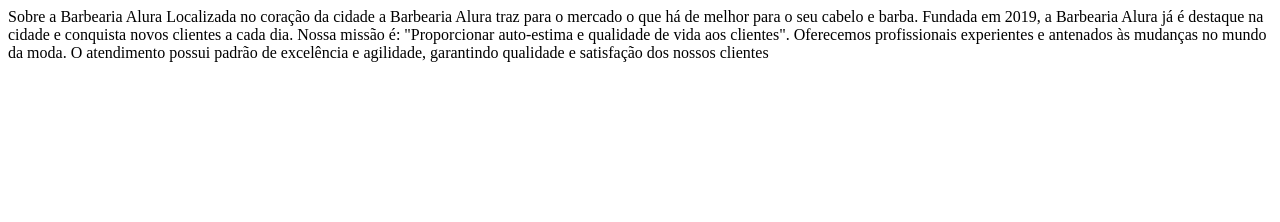
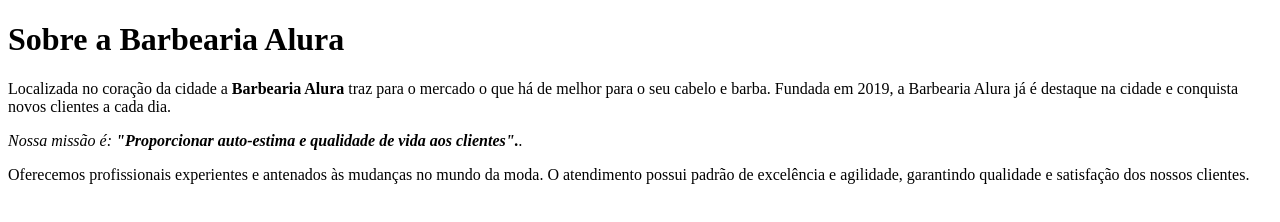
Before and after one commit to l4n4m4c4n/primeiro-repositorio, a plain HTML site: page index.html in a window 1280 px wide. Drawn offline with Linux system fonts and the light colour scheme.

Commit message:
texto da  barbaria

```diff
--- a/index.html
+++ b/index.html
@@ -1,9 +1,11 @@
-<html>
- Sobre a Barbearia Alura
+<!DOCTYPE html>
+<h1> Sobre a Barbearia Alura </h1>
 
-Localizada no coração da cidade a Barbearia Alura traz para o mercado o que há de melhor para o seu cabelo e barba. Fundada em 2019, a Barbearia Alura já é destaque na cidade e conquista novos clientes a cada dia.
+<p>Localizada no coração da cidade a <strong>Barbearia Alura</strong> traz para o mercado o que há de melhor para o seu
+cabelo e barba. Fundada em 2019, a Barbearia Alura já é destaque na cidade e conquista novos clientes a cada dia.</p>
 
-Nossa missão é: "Proporcionar auto-estima e qualidade de vida aos clientes".
+<p><em>Nossa missão é:<strong> "Proporcionar auto-estima e qualidade de vida aos clientes".</strong>.</em></p>
 
-Oferecemos profissionais experientes e antenados às mudanças no mundo da moda. O atendimento possui padrão de excelência e agilidade, garantindo qualidade e satisfação dos nossos clientes
+<p>Oferecemos profissionais experientes e antenados às mudanças no mundo da moda. O atendimento possui padrão de excelência
+ e agilidade, garantindo qualidade e satisfação dos nossos clientes. </p>
 </html>
```
